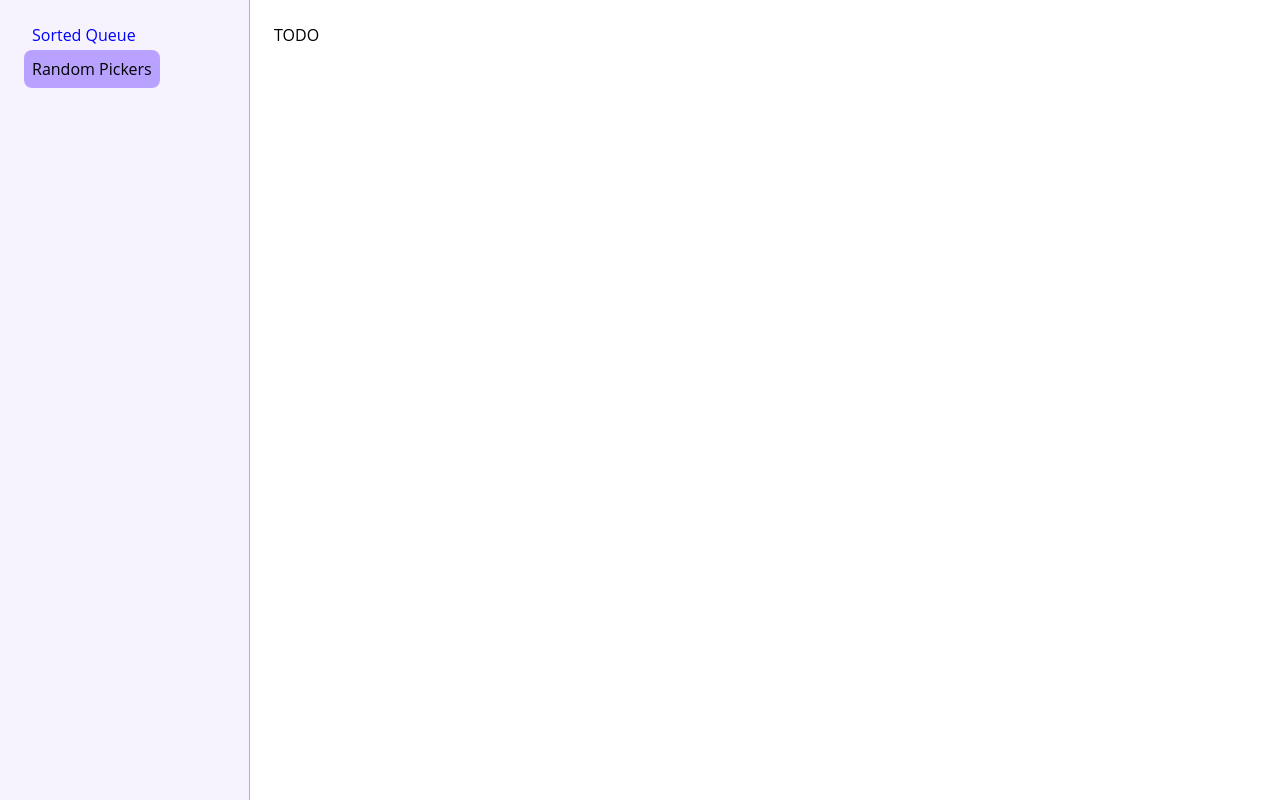
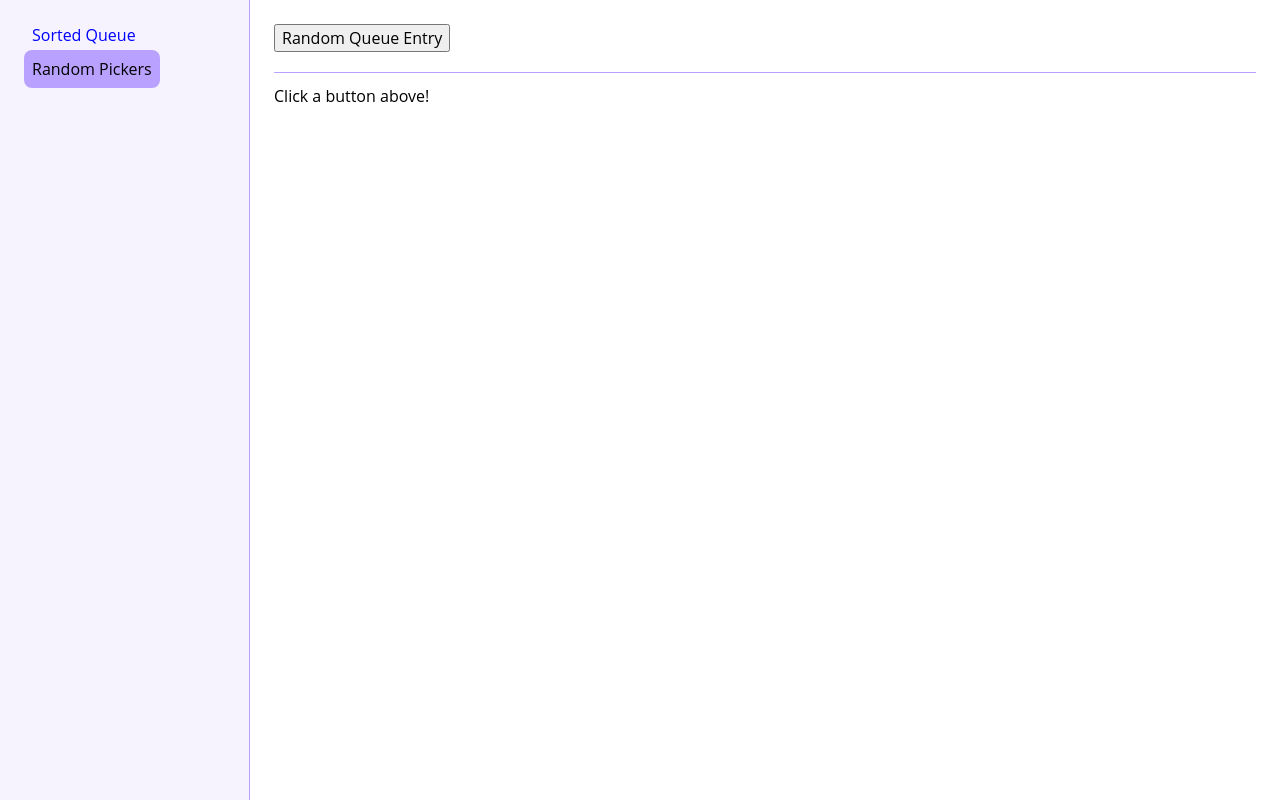
Before and after one commit to averyjohnston/ravelry-search, a React (Vite) app: page /random-picker in a window 1280 px wide. Built offline with nearby package versions, Linux system fonts and the light colour scheme.

Commit message:
feat(RandomPickerPage): load in random queue entries; add stubbed results display

```diff
--- a/src/App.tsx
+++ b/src/App.tsx
@@ -26,6 +26,7 @@ const router = createBrowserRouter([
           {
             path: '/random-picker',
             element: <RandomPickerPage />,
+            loader: RandomPickerPage.loader,
           },
         ],
       },
--- /dev/null
+++ b/src/pages/RandomPickerPage.scss
@@ -0,0 +1,12 @@
+#random-picker-page {
+  .header {
+    border-bottom: 1px solid var(--color-accent);
+    padding: 0 0 20px;
+
+    width: 100%;
+  }
+
+  .content {
+    padding: 12px 0 0;
+  }
+}
--- a/src/pages/RandomPickerPage.tsx
+++ b/src/pages/RandomPickerPage.tsx
@@ -1,7 +1,62 @@
+import { useEffect } from 'react';
+import type { LoaderFunction } from 'react-router-dom';
+import { Form, useLoaderData } from 'react-router-dom';
+
+import type { QueuedProjectFull, QueueListEndpointResult, QueueShowEndPointResult } from '../types';
+import { get, USERNAME } from '../utils';
+
+import './RandomPickerPage.scss';
+
+const loader: LoaderFunction = async ({ request }) => {
+  const choice = new URL(request.url).searchParams.get('choice');
+
+  switch(choice) {
+    case 'queue': {
+      const queueSearchResult = await get(`/people/${USERNAME}/queue/list.json`, {
+        page_size: '500',
+      }) as QueueListEndpointResult;
+
+      const queueItems = queueSearchResult.queued_projects;
+      const randomItem = queueItems[Math.floor(Math.random() * queueItems.length)];
+      const fullResult = await get(`/people/${USERNAME}/queue/${randomItem.id}.json`) as QueueShowEndPointResult;
+
+      return {
+        choice,
+        result: fullResult.queued_project,
+      };
+    }
+
+    default: return null;
+  }
+};
+
+function buildQueueEntryDisplay(queueEntry: QueuedProjectFull) {
+  return (
+    <div>Queue entry!</div>
+  )
+}
+
 export default function RandomPickerPage() {
+  const result = useLoaderData() as {
+    choice: 'queue',
+    randomItem: QueuedProjectFull,
+  };
+
+  useEffect(() => {
+    console.log(result);
+  }, [result]);
+
   return (
     <div id="random-picker-page" className="page">
-      TODO
+      <Form className="header">
+        <button name="choice" value="queue">Random Queue Entry</button>
+      </Form>
+      <div className="content">
+        {result === null && 'Click a button above!'}
+        {result?.choice === 'queue' && buildQueueEntryDisplay(result.randomItem)}
+      </div>
     </div>
   )
 }
+
+RandomPickerPage.loader = loader;
```
